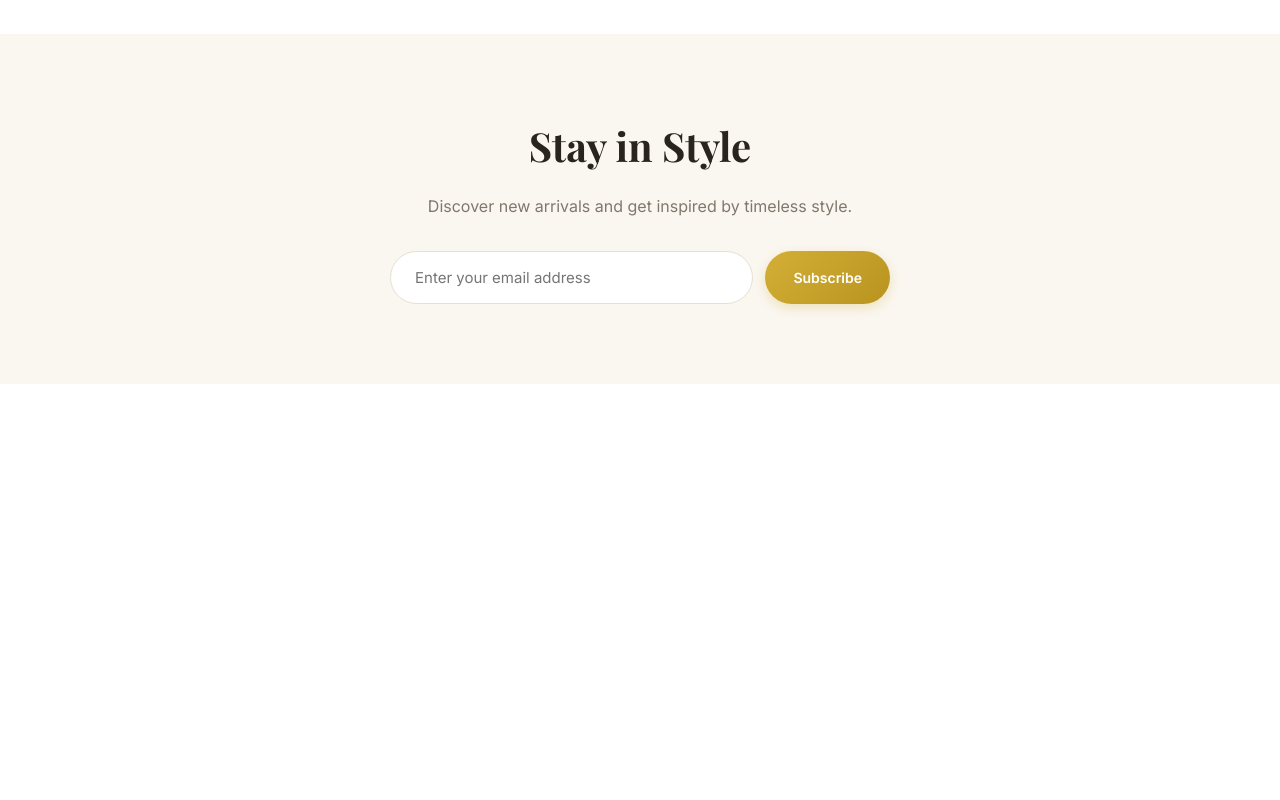
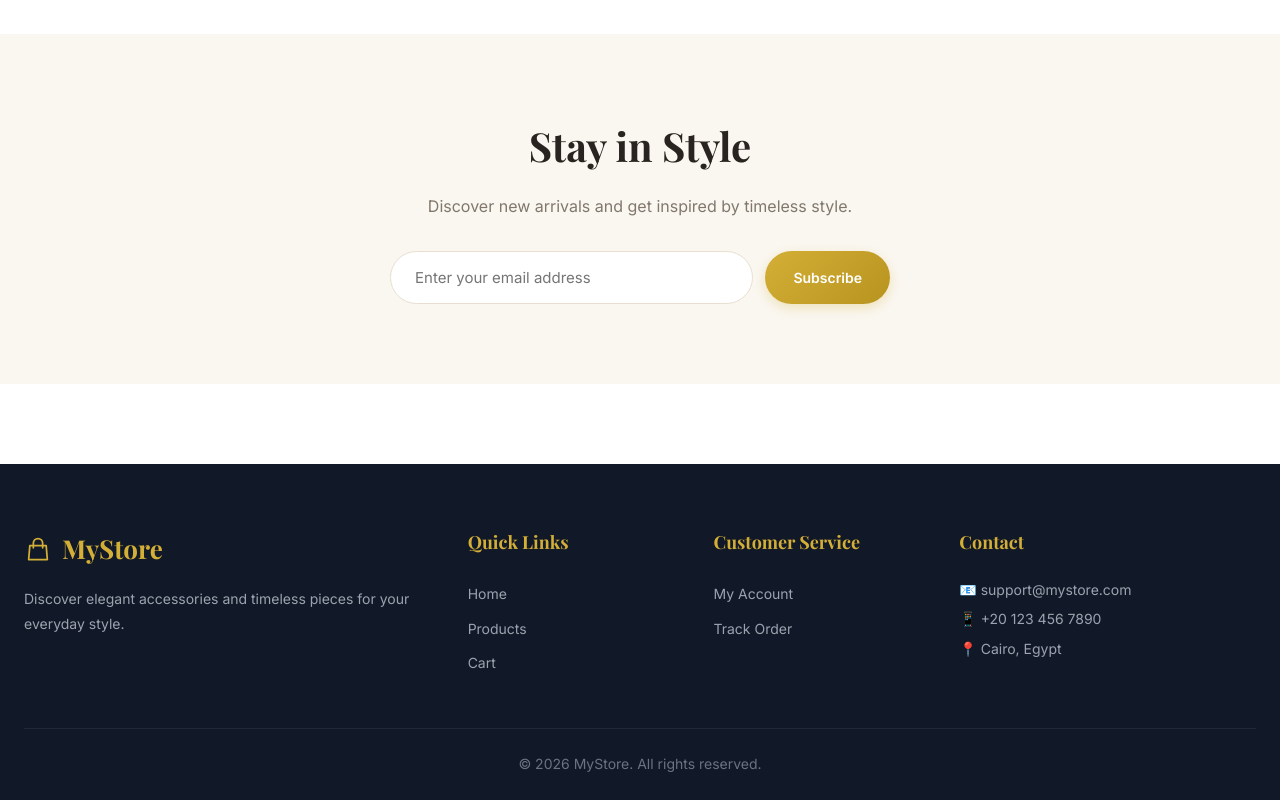
Before and after one commit to eithar12345/ecommerce-store, a React (Vite) app: page / in a window 1280 px wide. Shown: the part 3405-4205 px from the top of the page. Before the commit the page ends 3789 px from the top, so only its background shows below. Built offline with nearby package versions, Linux system fonts and the light colour scheme; no server answers.

Commit message:
Fix Footer and update UI

```diff
--- a/src/App.jsx
+++ b/src/App.jsx
@@ -6,9 +6,10 @@ import { AuthProvider } from './context/AuthContext';
 import { CartProvider } from './context/CartContext';
 
 import Navbar from './components/Navbar';
+import Footer from './components/Footer'; // <--- ضفنا الفوتر هنا
 import ProtectedRoute from './components/ProtectedRoute';
 
-// الصفحات اللي متأكدين إنها موجودة
+// الصفحات
 import Home from './pages/Home';
 import Products from './pages/Products';
 import ProductDetail from './pages/ProductDetail';
@@ -39,6 +40,7 @@ function App() {
               <Route path="/checkout" element={<ProtectedRoute><Checkout /></ProtectedRoute>} />
             </Routes>
           </main>
+          <Footer /> {/* <--- ضفنا الفوتر هنا كمان */}
           <ToastContainer position="top-right" />
         </CartProvider>
       </AuthProvider>
```
